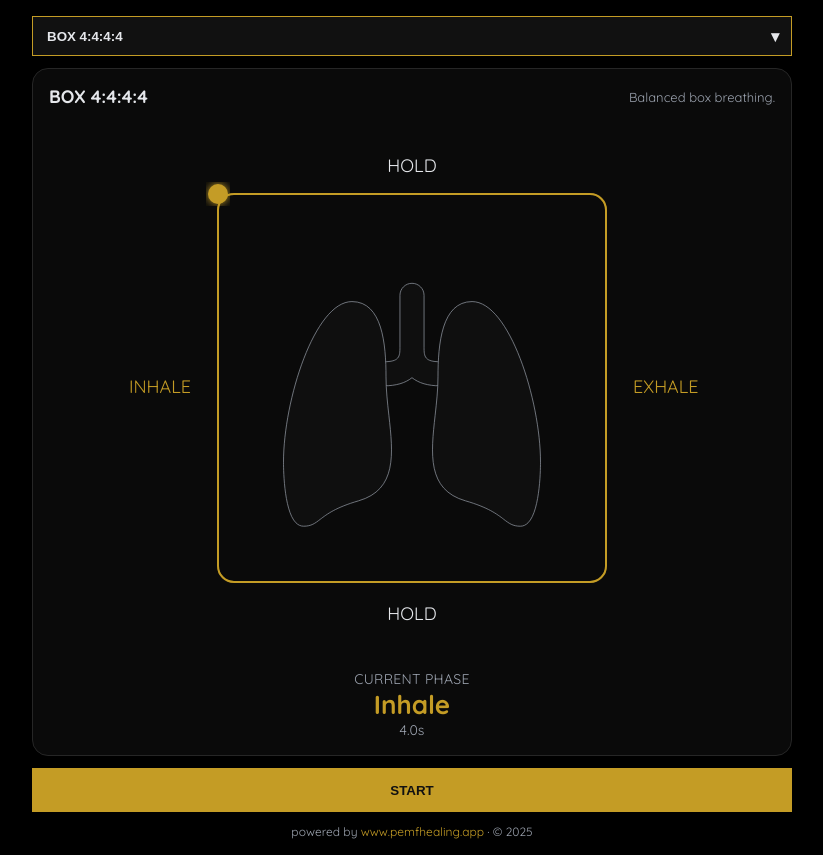
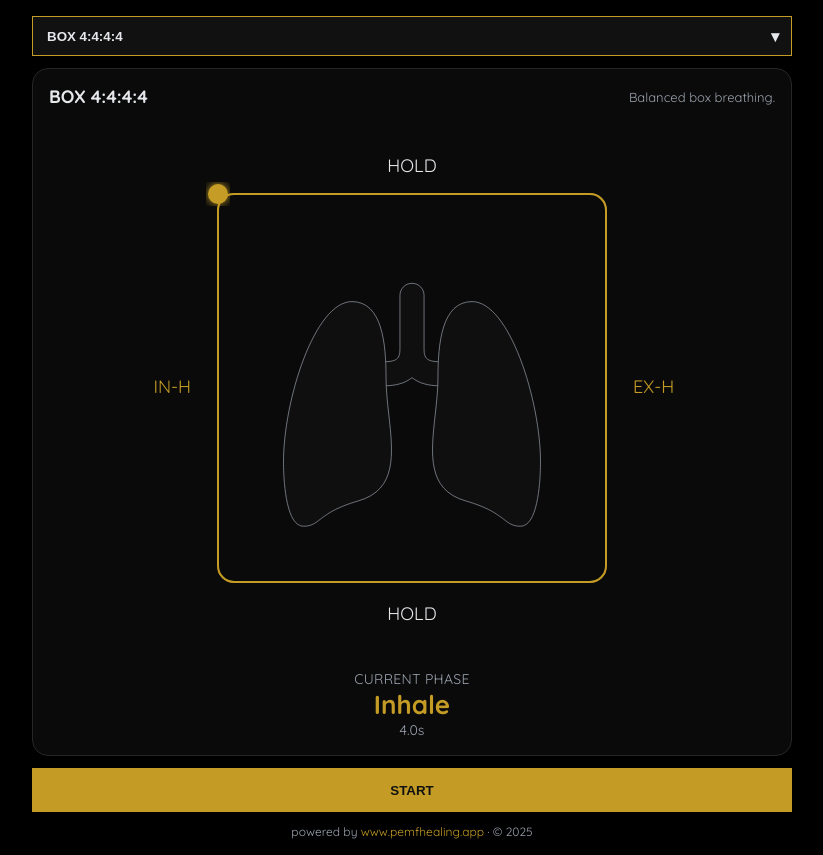
Before and after one commit to PeMFHealingApp/BreathLab, a React (Vite) app: page / in a window 1280 px wide. Shown: the whole page, without its empty margins (228-1051 px from the left). Built offline with nearby package versions, Linux system fonts and the light colour scheme.

Commit message:
Update BreathLab.jsx

```diff
--- a/src/BreathLab.jsx
+++ b/src/BreathLab.jsx
@@ -400,8 +400,9 @@ export default function BreathLab() {
                 return (<>
                   <text x={size / 2} y={padding - 22} textAnchor="middle" fill="#e5e7eb" fontSize={18}>HOLD</text>
                   <text x={size / 2} y={size - padding + 38} textAnchor="middle" fill="#e5e7eb" fontSize={18}>HOLD</text>
-                  <text x={inhaleX} y={size / 2} textAnchor="end" dominantBaseline="middle" fill={GOLD} fontSize={18}>INHALE</text>
-                  <text x={exhaleX} y={size / 2} textAnchor="start" dominantBaseline="middle" fill={GOLD} fontSize={18}>EXHALE</text>
+                  {/* SHORTENED LEFT/RIGHT BOX LABELS ONLY */}
+                  <text x={inhaleX} y={size / 2} textAnchor="end" dominantBaseline="middle" fill={GOLD} fontSize={18}>IN-H</text>
+                  <text x={exhaleX} y={size / 2} textAnchor="start" dominantBaseline="middle" fill={GOLD} fontSize={18}>EX-H</text>
                 </>);
               })()}
 
```
